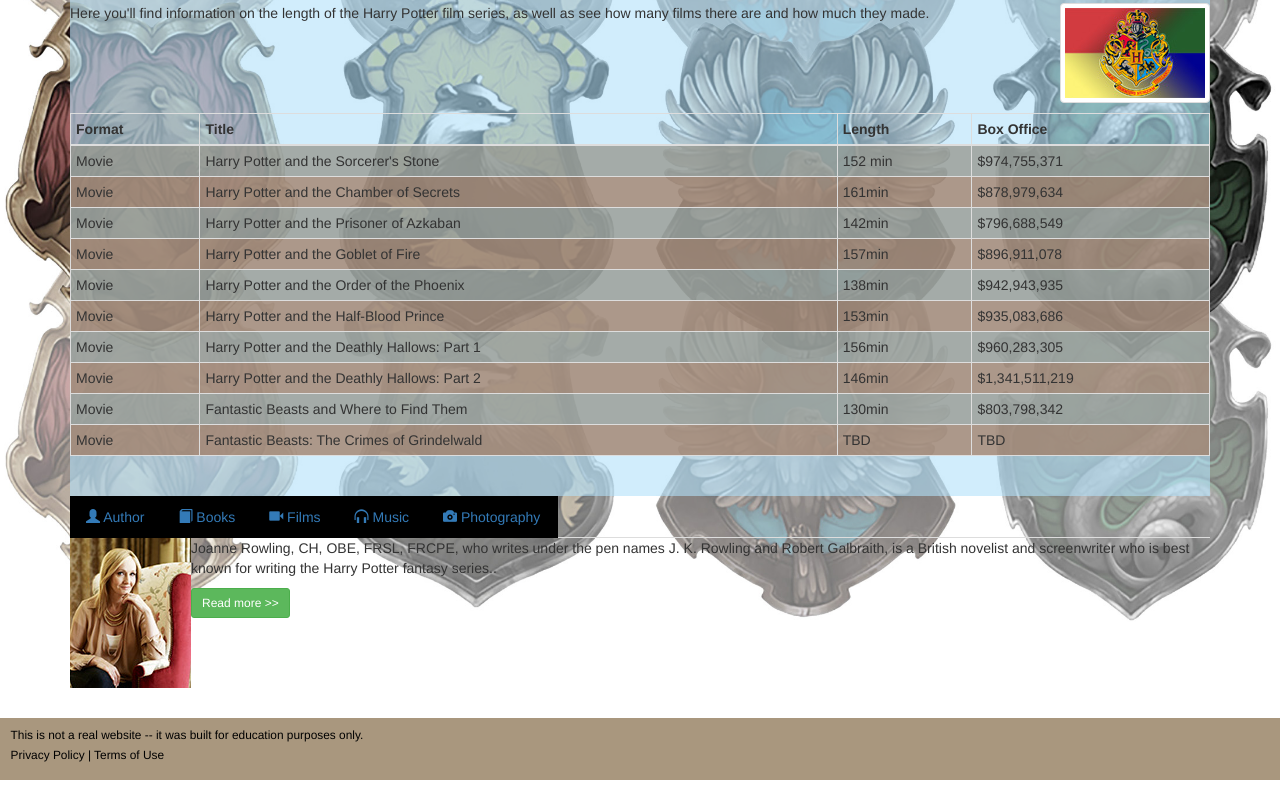
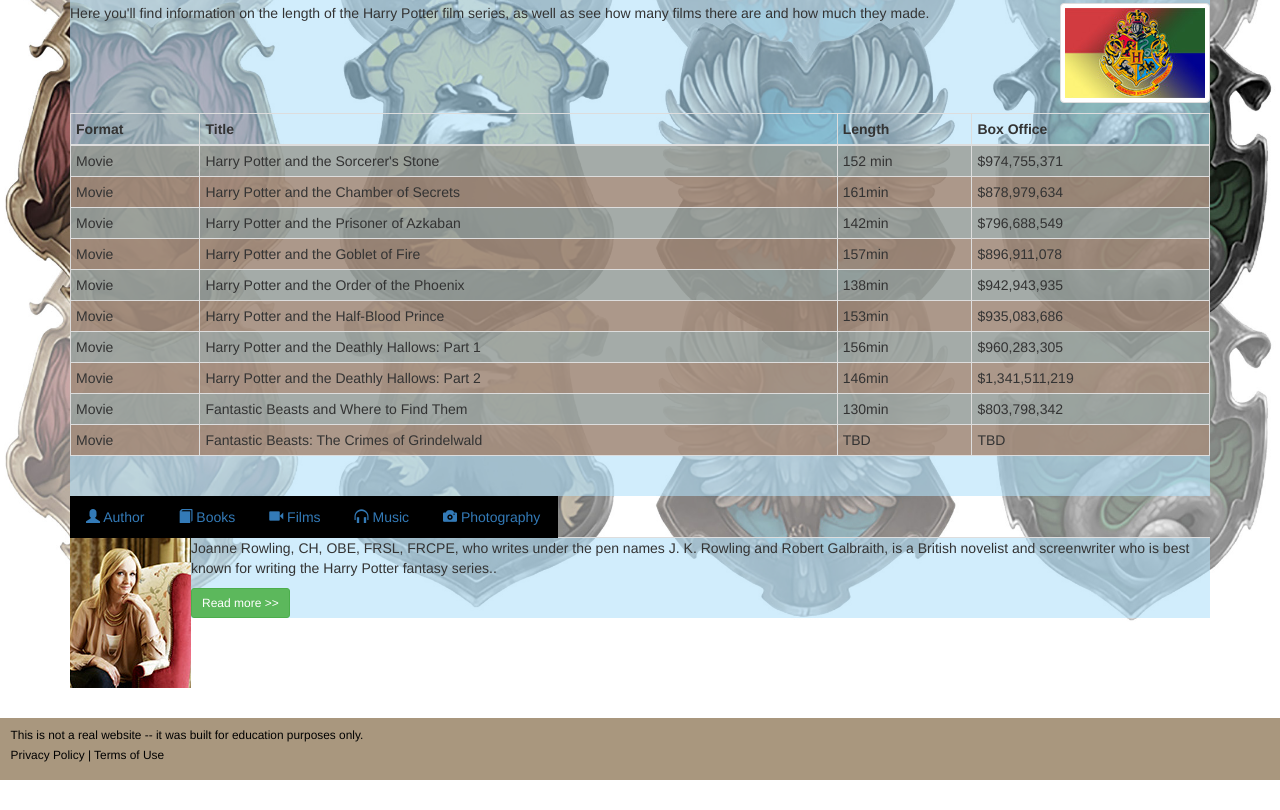
Before and after one commit to HarlequinTwin/SparrowR_WebTech, a plain HTML site: page about.html in a window 1280 px wide. Shown: the part 439-1249 px from the top of the page. Drawn offline with nearby package versions, Linux system fonts and the light colour scheme; some packages are replaced by stand-ins of ours; a script that the page names is missing.

Commit message:
About Page Hidden Content
Added a background colour to make writing more legible

```diff
--- a/css/custom.css
+++ b/css/custom.css
@@ -30,6 +30,10 @@ h1 {
 
 }
 
+.tab-content {
+    background-color: rgba(179, 225, 251, 0.60);
+}
+
 
 footer {
     background-color: #a9977e;
```
